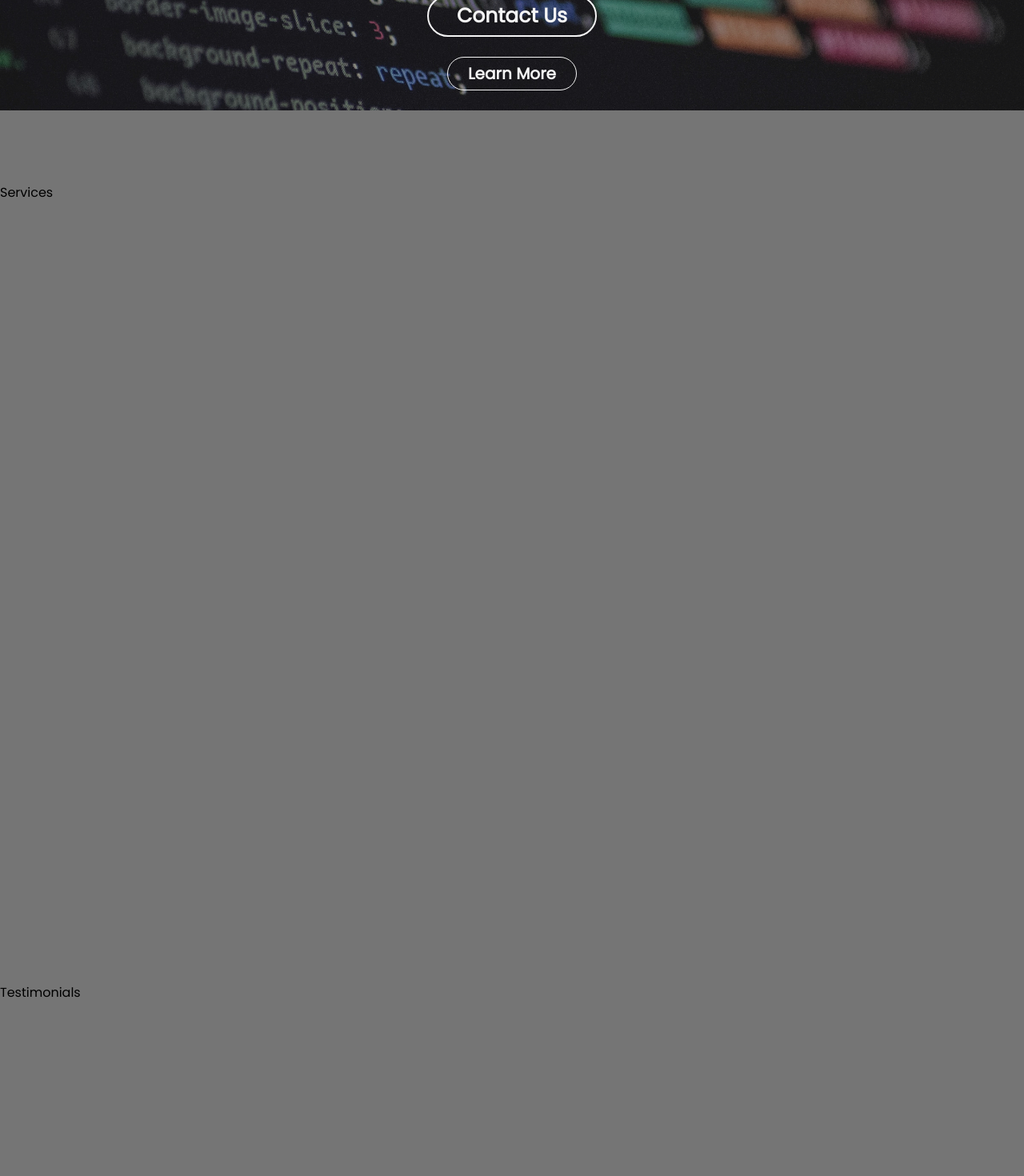
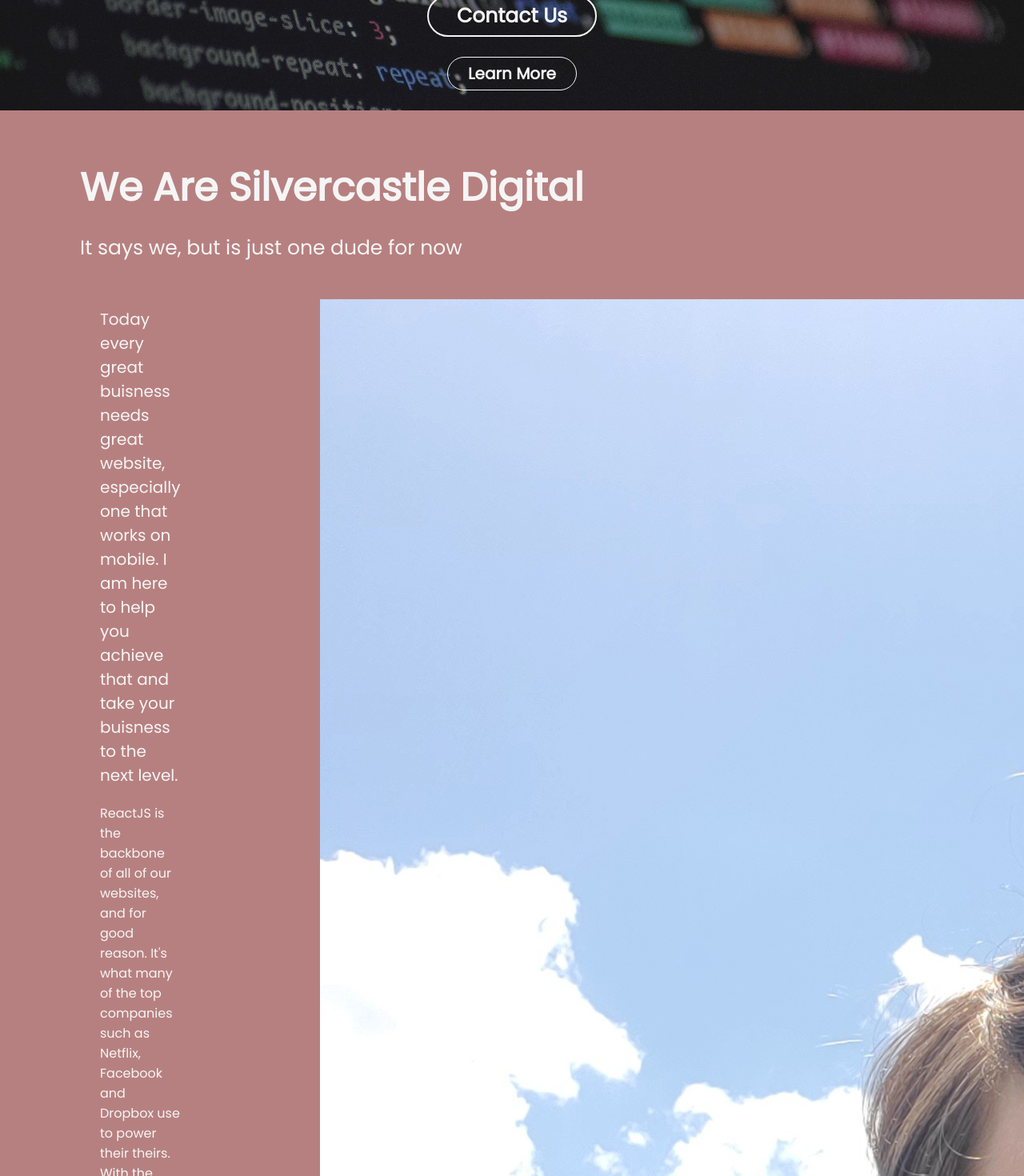
Before and after one commit to dwbrown115/silvercastledigital, a React (Create React App) app: page / in a window 1280 px wide. Shown: the part 440-1910 px from the top of the page at 80% size. Built offline with nearby package versions, Linux system fonts and the light colour scheme.

Commit message:
came up with a satisfactory design for about page, added image and adjusting styling

```diff
--- a/src/App.js
+++ b/src/App.js
@@ -10,7 +10,7 @@ function App() {
     <div className="app">
       <Navbar />
       <Hero />
-      {/* <About /> */}
+      <About />
       <Services />
       <Testimonials />
       <Contact />
--- /dev/null
+++ b/src/Images/index.js
@@ -0,0 +1 @@
+export { default as portrait } from "./portrait.jpg";
--- a/src/Screens/About/About.scss
+++ b/src/Screens/About/About.scss
@@ -4,51 +4,55 @@
   .about {
     color: #f5f5f5;
     .about-header-wrapper {
-      padding-top: 40px;
+      padding-top: 60px;
       display: flex;
       flex-direction: column;
       width: 100%;
-      align-items: center;
+      // align-items: center;
+      padding-left: 100px;
       .about-heading-one {
         font-size: 3.052rem;
         font-weight: 700;
       }
       .about-heading-two {
         margin-top: 20px;
-        margin-bottom: 35px;
+        margin-bottom: 15px;
         font-size: 1.563rem;
       }
     }
     .about-body-wrapper {
       padding-top: 30px;
       padding-bottom: 80px;
-      .about-body-row {
+      display: flex;
+      .about-body-column {
         display: flex;
-        padding: 0px 150px;
-        .about-body-row-element-one {
+        flex-direction: column;
+        padding: 0px 100px;
+        .about-body-column-element-one {
           margin-right: 50px;
-          background-color: #757575;
+          // background-color: #757575;
           width: 50%;
           font-size: 1.25rem;
-          padding: 10px 20px;
+          padding: 10px 25px;
           border-radius: 10px;
         }
-        .about-body-row-elemtent-two {
-          background-color: #757575;
+        .about-body-column-elemtent-two {
+          // background-color: #757575;
           width: 50%;
           font-size: 1rem;
-          padding: 10px 20px;
+          padding: 10px 25px;
           border-radius: 10px;
         }
       }
-      .about-body-footer {
-        padding-top: 15px;
-        padding-bottom: 15px;
-        .about-body-footer-text-one {
-        }
-        .about-body-footer-text-two {
-        }
-      }
+
+      // .about-body-footer {
+      //   padding-top: 15px;
+      //   padding-bottom: 15px;
+      //   .about-body-footer-text-one {
+      //   }
+      //   .about-body-footer-text-two {
+      //   }
+      // }
     }
   }
 }
--- a/src/Screens/About/index.js
+++ b/src/Screens/About/index.js
@@ -1,4 +1,6 @@
 import React, { PureComponent } from "react";
+
+import { portrait } from "../../Images";
 
 import "./About.scss";
 
@@ -24,18 +26,23 @@ class About extends PureComponent {
             </div>
           </div>
           <div className="about-body-wrapper">
-            <div className="about-body-row">
-              <div className="about-body-row-element-one">
+            <div className="about-body-column">
+              <div className="about-body-column-element-one">
                 Today every great buisness needs great website, especially one
                 that works on mobile. I am here to help you achieve that and
                 take your buisness to the next level.
               </div>
-              <div className="about-body-row-elemtent-two">
+              <div className="about-body-column-elemtent-two">
                 ReactJS is the backbone of all of our websites, and for good
                 reason. It's what many of the top companies such as Netflix,
                 Facebook and Dropbox use to power their theirs. With the
                 versatility and upgradability it's no wonder why they use it,
                 and you should too.
+              </div>
+            </div>
+            <div className="about-body-image-wrapper">
+              <div>
+                <img src={portrait} alt="portrait.jpg" />
               </div>
             </div>
             {/* <div className="about-body-footer">
```
Also changed, not shown: src/Images/portrait.jpg (added), src/Images/pramod-tiwari-8VoKORoCg-s-unsplash.jpg (deleted).
